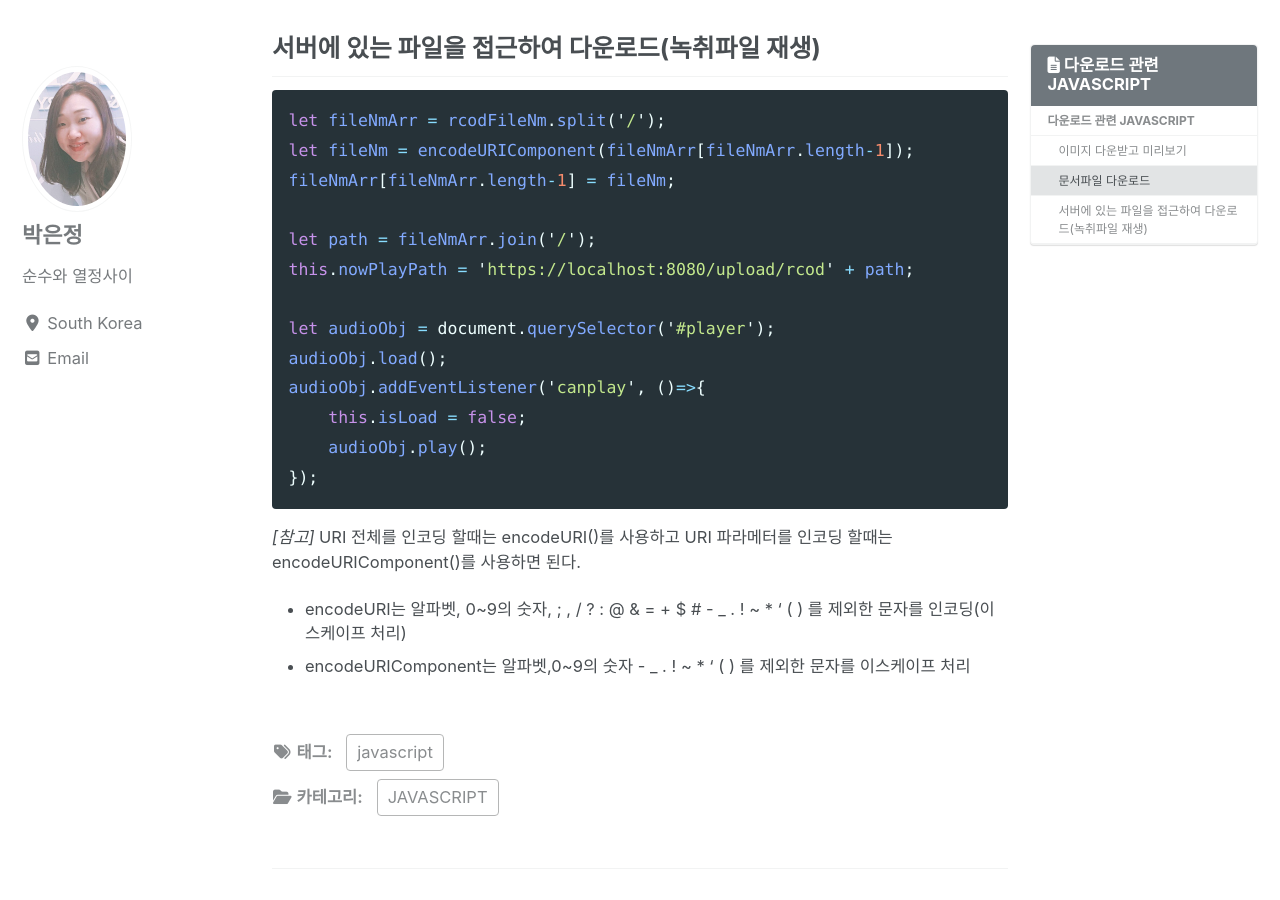
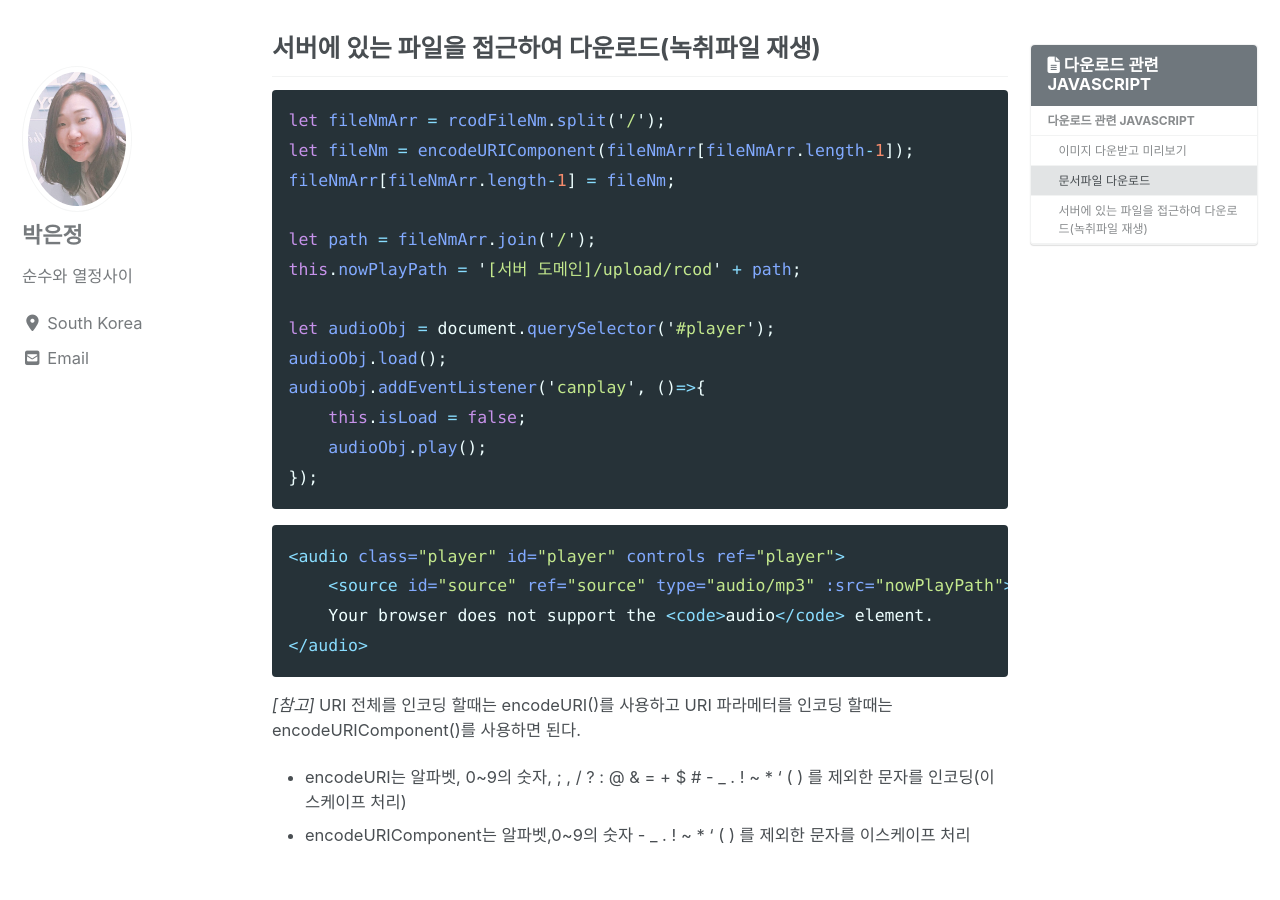
Before and after one commit to parkej32/parkej32.github.io, a Jekyll site: the page built from _posts/2024-04-22-javascript-12.md, in a window 1280 px wide and 900 px high, scrolled down 1467 px. Built offline with Jekyll 4.4.1, drawn with Linux system fonts in a browser that asks for light colours; cached includes are drawn as plain includes; nearby versions of some CDN libraries; comment, search, counter and statistics services are not loaded.

Commit message:
Update 2024-04-22-javascript-12.md
다운로드 javascript 수정

````diff
--- a/_posts/2024-04-22-javascript-12.md
+++ b/_posts/2024-04-22-javascript-12.md
@@ -57,7 +57,7 @@ let fileNm = encodeURIComponent(fileNmArr[fileNmArr.length-1]);
 fileNmArr[fileNmArr.length-1] = fileNm;
 
 let path = fileNmArr.join('/');
-this.nowPlayPath = 'https://localhost:8080/upload/rcod' + path;
+this.nowPlayPath = '[서버 도메인]/upload/rcod' + path;
 
 let audioObj = document.querySelector('#player');
 audioObj.load();
@@ -66,6 +66,12 @@ audioObj.addEventListener('canplay', ()=>{
     audioObj.play();
 });
 ```
+```html
+<audio class="player" id="player" controls ref="player">
+    <source id="source" ref="source" type="audio/mp3" :src="nowPlayPath">
+    Your browser does not support the <code>audio</code> element.
+</audio>
+```
 
 *[참고]*
 URI 전체를 인코딩 할때는 encodeURI()를 사용하고 URI 파라메터를 인코딩 할때는 encodeURIComponent()를 사용하면 된다.
````
